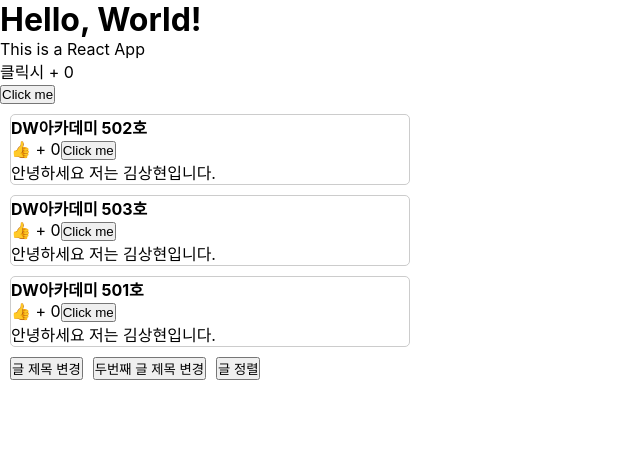
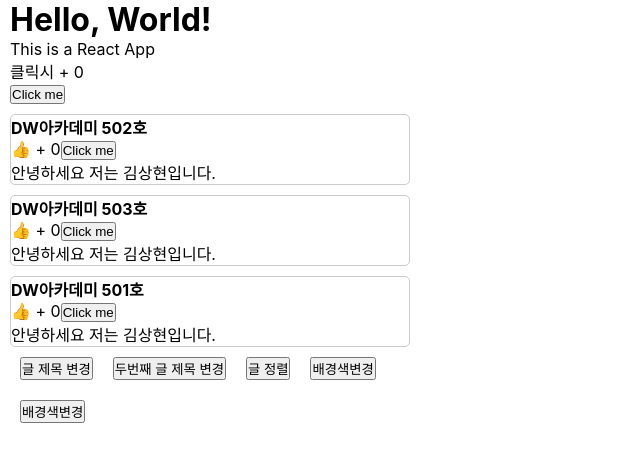
Before and after one commit to Wolrang/-ReactBasic, a React (Create React App) app: page / in a window 1280 px wide. Shown: the top 462 px of the page, without its empty margins (0-640 px from the left). Built offline with nearby package versions, Linux system fonts and the light colour scheme.

Commit message:
🎉 React Basic

```diff
--- a/src/App.css
+++ b/src/App.css
@@ -4,13 +4,18 @@
   box-sizing: border-box;
 }
 
+.App {
+  width: 420px;
+  padding-left: 10px;
+}
+
 .title {
   width: 400px;
   border: 1px solid #ccc;
   border-radius: 5px;
-  margin: 10px;
+  margin-top: 10px;
 }
 
 .button {
-  margin-left: 10px;
+  margin: 10px;
 }
--- a/src/App.js
+++ b/src/App.js
@@ -10,10 +10,17 @@ function App() {
   let [counting, setCounting] = useState(0);
   // 한 곳에다가 여러가지 자료를 저장하고 싶을 때 Array[사용]
   let [title, setTitle] = useState(["DW아카데미 502호", "DW아카데미 503호", "DW아카데미 501호"]);
+  // let [bgColor, setbgColor] = useState('');
+  let [bgColor, setbgColor] = useState('');
+
+  let changeBg = () => {
+    let newBg = bgColor == 'white' ? 'dodgerblue' : 'white';
+    setbgColor(newBg)
+  }
   // jsx문법에서는 전체를 감싸는 태그 안에 다른 태그들을 만들 수 있음
   // jsx문법에서는 클로징 태그 필수
   return (
-    <div className="App">
+    <div className="App" style={{backgroundColor : bgColor}}>
       <h1>Hello, {user}!</h1>
       <p>This is a React App</p>
 
@@ -58,9 +65,16 @@ function App() {
 
       <button className='button' onClick={()=> {
         let copy = [...title];
-        copy = copy.sort();
+        copy.sort();
         setTitle(copy);
       }}>글 정렬</button>
+
+      <button className='button' onClick={()=>{
+        setbgColor('dodgerblue');
+        setbgColor(bgColor ? '' : 'dodgerblue')
+      }}>배경색변경</button>
+
+      <button className='button' onClick={changeBg}>배경색변경</button>
 
     </div>
   );
```
